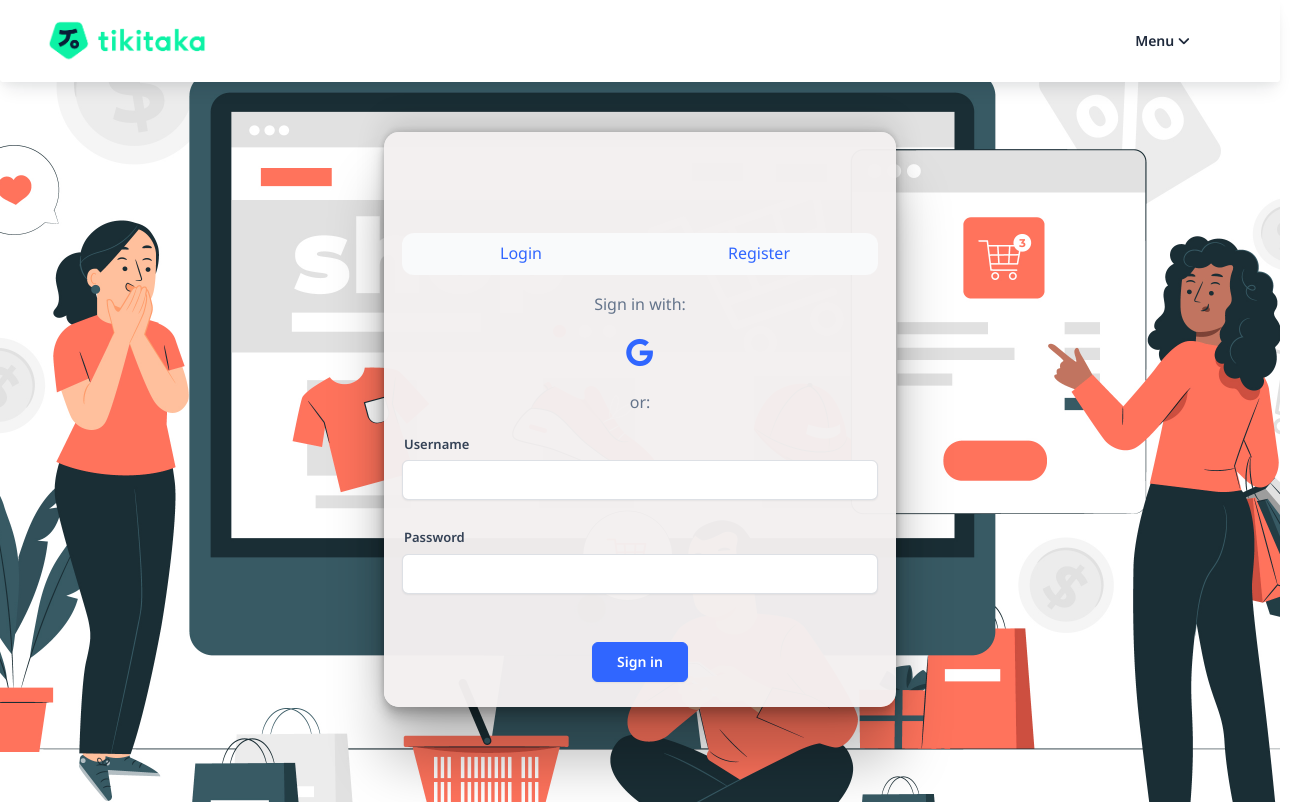
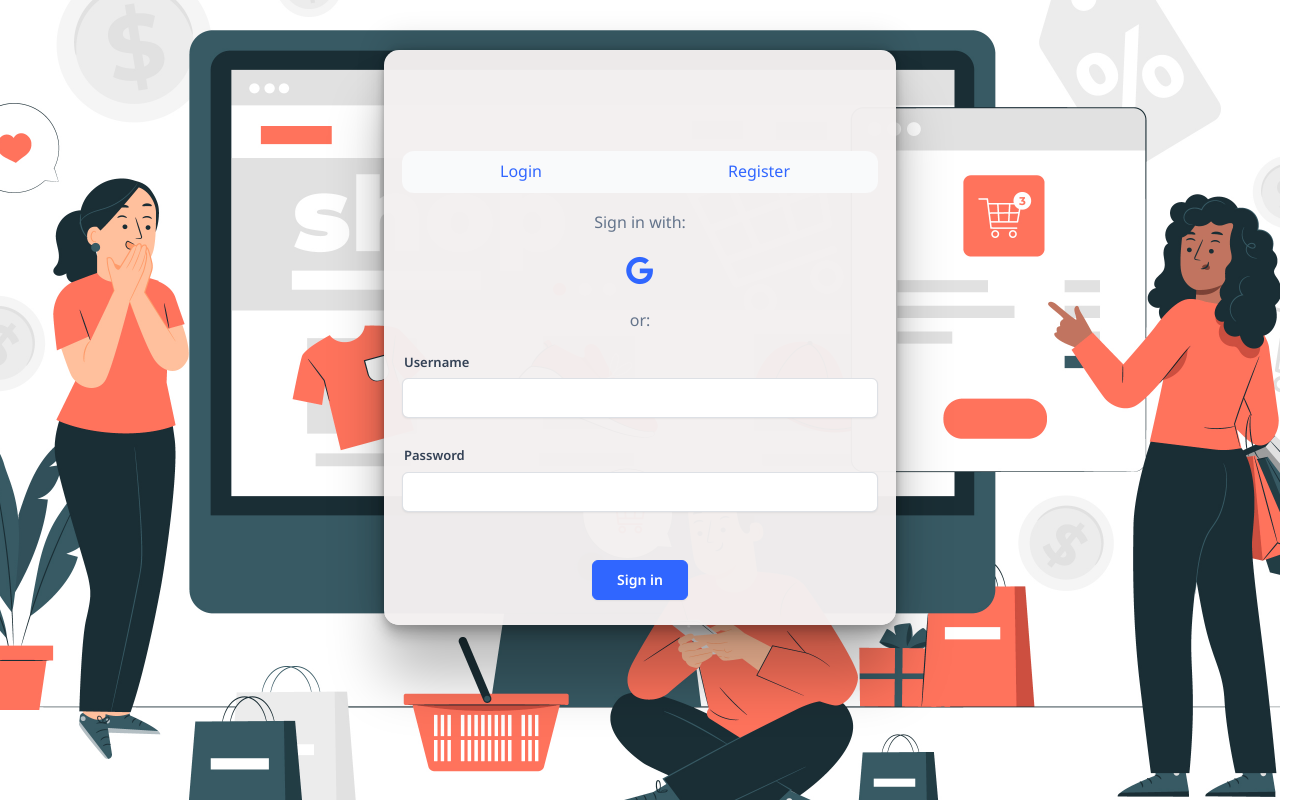
Before and after one commit to mihi26/soap-fe, a React (Vite) app: page /auth-page/login in a window 1280 px wide. Shown: the whole page, 1303 px wide, since content can reach past the window. Built offline with nearby package versions, Linux system fonts and the light colour scheme; a web font is replaced by a local one.

Commit message:
remove navbar on login

```diff
--- a/src/pages/Auth/AuthPage.jsx
+++ b/src/pages/Auth/AuthPage.jsx
@@ -6,62 +6,6 @@ import logo from "../../assets/img/logo.png";
 export const AuthPage = () => {
   return (
     <React.Fragment>
-      <nav className="navbar navbar-expand-lg blur border-radius-sm top-0 z-index-3 shadow position-sticky py-3 start-0 end-0 navbar-z">
-      <div className="container px-1" style={{ maxHeight: "50px" }}>
-        <a className="navbar-brand font-weight-bolder ms-lg-0 " href="/product">
-          <img height={50} src={logo} alt="" style={{ scale: "1.5" }} />
-        </a>
-        <button
-          className="navbar-toggler shadow-none ms-2"
-          type="button"
-          data-bs-toggle="collapse"
-          data-bs-target="#navigation"
-          aria-controls="navigation"
-          aria-expanded="false"
-          aria-label="Toggle navigation"
-        >
-          <span className="navbar-toggler-icon mt-2">
-            <span className="navbar-toggler-bar bar1"></span>
-            <span className="navbar-toggler-bar bar2"></span>
-            <span className="navbar-toggler-bar bar3"></span>
-          </span>
-        </button>
-        <div className="collapse navbar-collapse" id="navigation">
-          <ul className="navbar-nav ms-auto">
-            {(
-              <li className="nav-item dropdown">
-                <a
-                  className="nav-link text-dark dropdown-toggle font-weight-bold d-flex align-items-center me-2 "
-                  aria-current="categories"
-                  id="pagesExample"
-                  data-bs-toggle="dropdown"
-                  aria-expanded="false"
-                >
-                  Menu
-                </a>
-                <ul className="dropdown-menu" aria-labelledby="pagesExample">
-                  <li>
-                    <a className="dropdown-item" href="/auth-page">
-                      Login
-                    </a>
-                  </li>
-                  <li>
-                    <a className="dropdown-item" href="/landing">
-                      Landing Page
-                    </a>
-                  </li>
-                  <li>
-                    <a className="dropdown-item" href="/product/">
-                      Product Page
-                    </a>
-                  </li>
-                </ul>
-              </li>
-            )}
-          </ul>
-        </div>
-      </div>
-    </nav>
       <main className="auth-main">
         <div className="authPage">
           <div
--- a/src/pages/Auth/AuthPage.scss
+++ b/src/pages/Auth/AuthPage.scss
@@ -49,6 +49,6 @@
   background-image: url(../../assets/img/6505894.jpg);
   background-position: center;
   background-size: 1500px 1000px;
-  height: 90vh;
+  height: 100vh;
   position: relative;
 }
```
